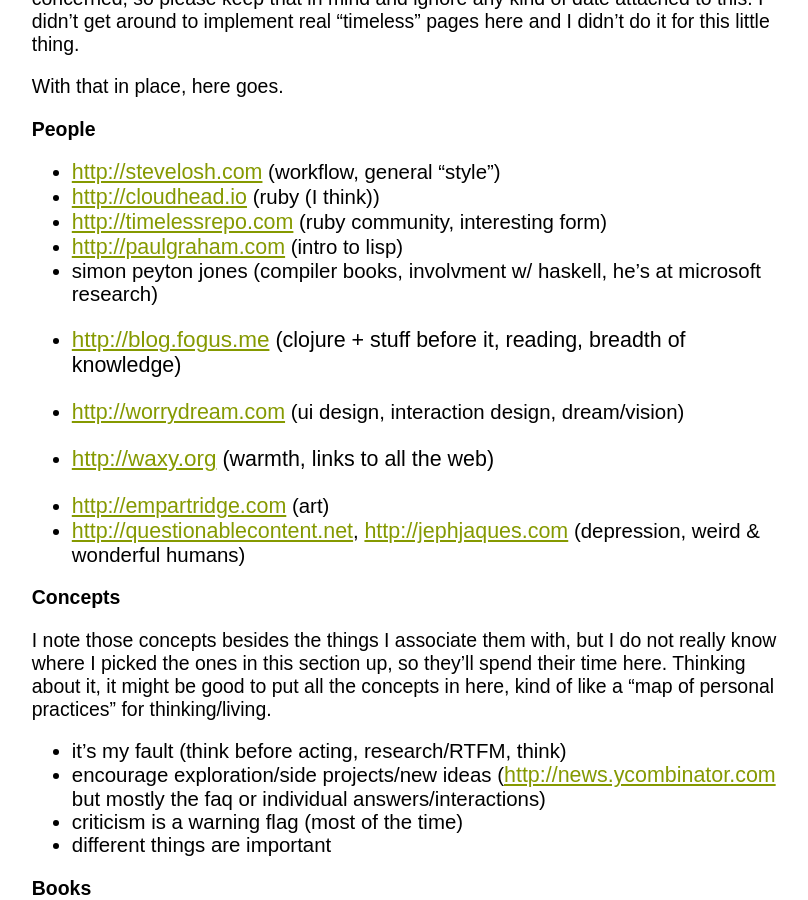
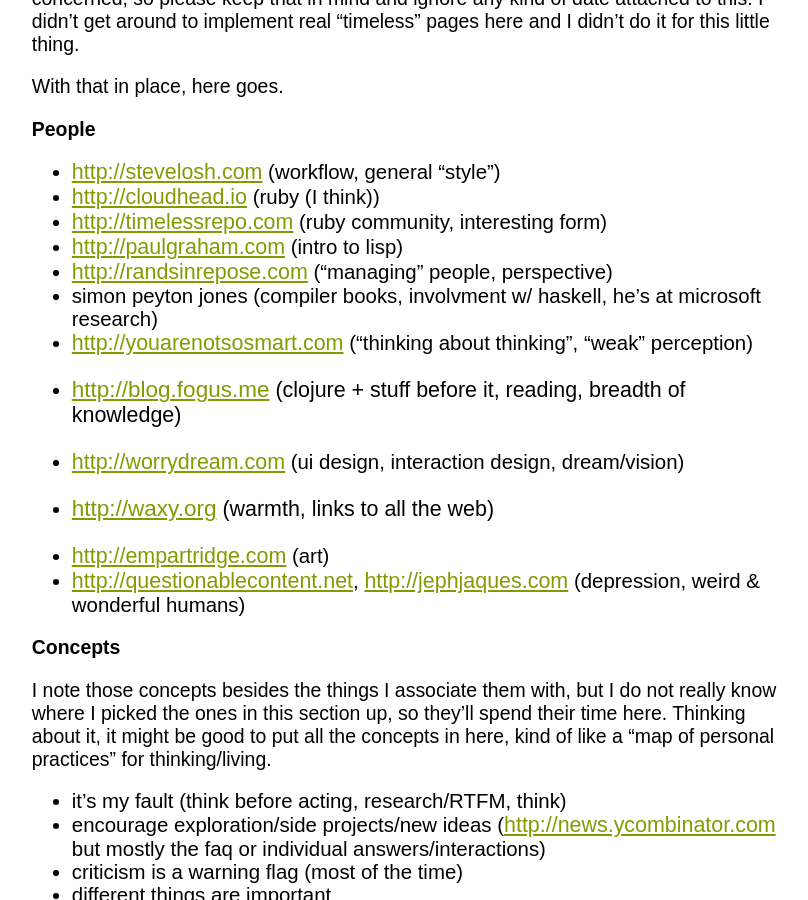
Before and after one commit to heyLu/heylu.github.com, a Jekyll site: the page built from _posts/2013-04-06-a-list-of-people-books-and-other-things.md, in a window 1280 px wide and 900 px high, scrolled down 388 px. Shown: the whole window, without its empty margins (229-1037 px from the left). Built offline with Jekyll 4.4.1, drawn with Linux system fonts in a browser that asks for light colours; some web fonts are replaced; Markdown is read by kramdown in place of the engine named in the settings.

Commit message:
influences: rands in repose, you are not so smart

```diff
--- a/_posts/2013-04-06-a-list-of-people-books-and-other-things.md
+++ b/_posts/2013-04-06-a-list-of-people-books-and-other-things.md
@@ -26,8 +26,10 @@
 * <http://cloudhead.io> (ruby (I think))
 * <http://timelessrepo.com> (ruby community, interesting form)
 * <http://paulgraham.com> (intro to lisp)
+* <http://randsinrepose.com> ("managing" people, perspective)
 * simon peyton jones (compiler books, involvment w/ haskell, he's at
   microsoft research)
+* <http://youarenotsosmart.com> ("thinking about thinking", "weak" perception)
 * <http://blog.fogus.me> (clojure + stuff before it, reading, breadth of
   knowledge)
 
```
